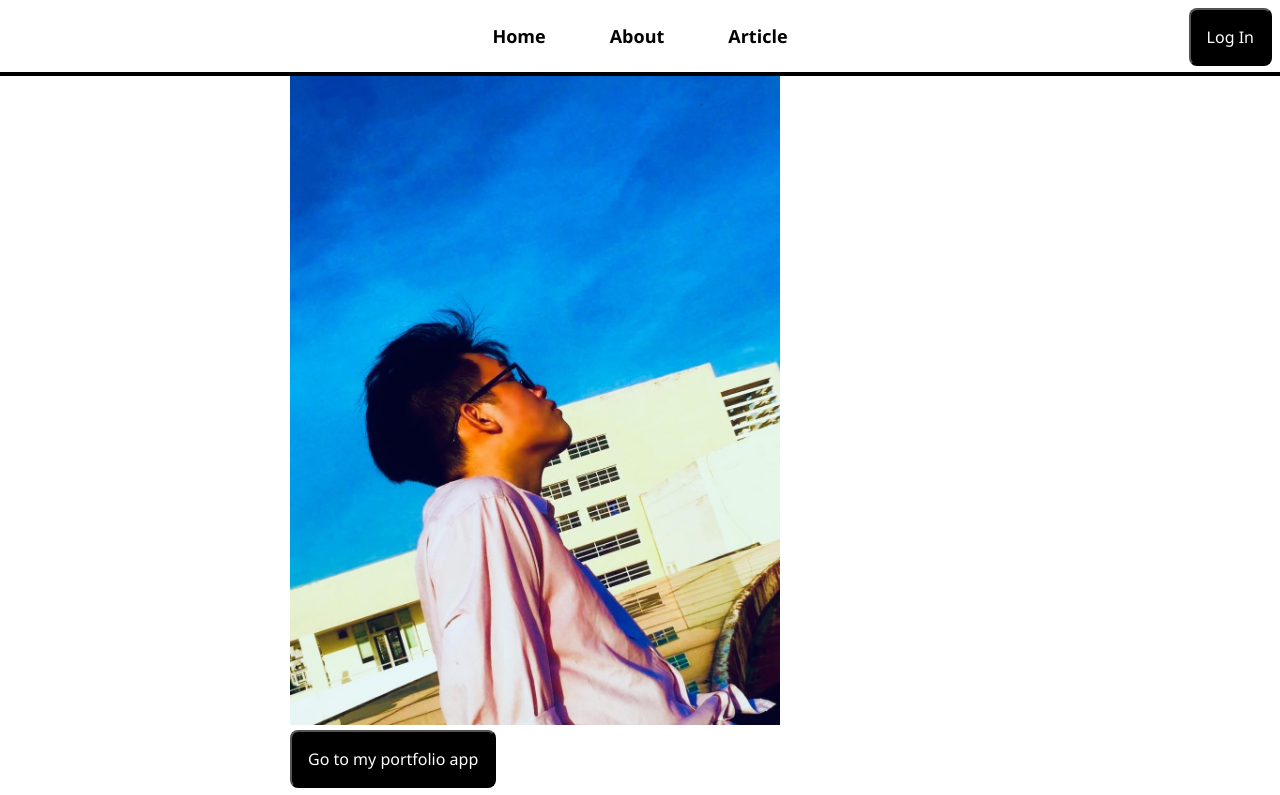
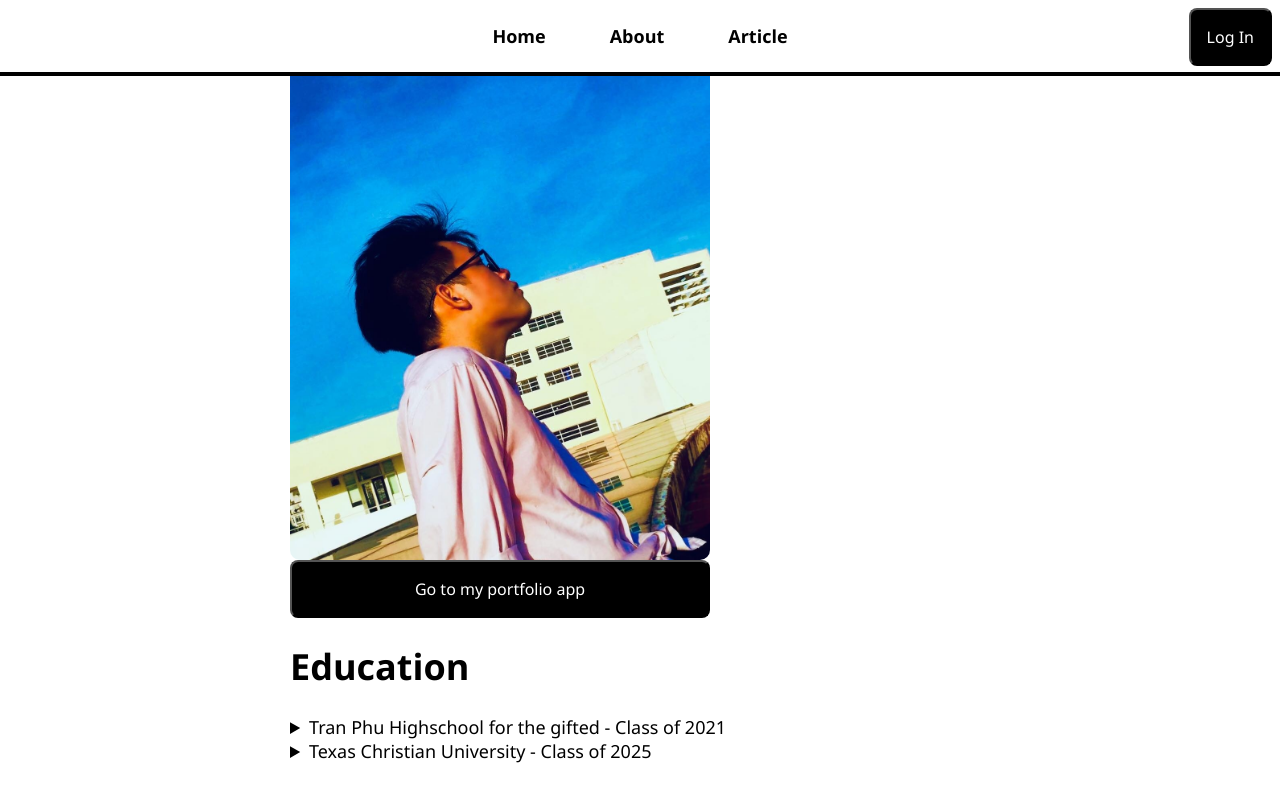
Before and after one commit to drakenevadie19/BlogApp, a React (Create React App) app in the folder my-blog/: page /about in a window 1280 px wide. Shown: the top 795 px of the page. Built offline with nearby package versions, Linux system fonts and the light colour scheme; no server answers; the HTML template or start-up script is replaced by a standard one.

Commit message:
New Change: Align buttons to forward to my portfolio

```diff
--- a/my-blog/src/App.css
+++ b/my-blog/src/App.css
@@ -11,6 +11,10 @@ button {
   color: white;
   border-radius: 8px;
   cursor: pointer;
+}
+
+button:hover {
+  background-color: red;
 }
 
 h3, h4 {
@@ -59,11 +63,15 @@ nav a:hover {
 .image {
   width: 100%;
   height: 100%;
+  border-radius: 10px;
 }
 
 #image-holder {
-  width: 70%;
+  width: 60%;
   aspect-ratio: 3/4;
+  display: flex;
+  flex-direction: column;
+  justify-content: center;
 }
 
 .article-list-item {
@@ -122,3 +130,9 @@ input, textarea {
   top: 8px;
   right: 8px;
 }
+
+/*---------------------------------------------------------------*/
+/* Responsive Design */
+#page-body {
+  padding: 0 5%;
+}
--- a/my-blog/src/pages/about-page.js
+++ b/my-blog/src/pages/about-page.js
@@ -9,9 +9,10 @@ const AboutPage = () => {
                 <div id="my-image">
                     <div id="image-holder">
                         <img class="image" src="./author.jpg" alt="" />
+                        <button onClick={goTo} className="goto-portfolio-button">Go to my portfolio app</button>
                     </div>
                 </div>
-                <button onClick={goTo}>Go to my portfolio app</button>
+
                 <div id="main-info">
                     <div id="education">
                         <h1>Education</h1>
```
